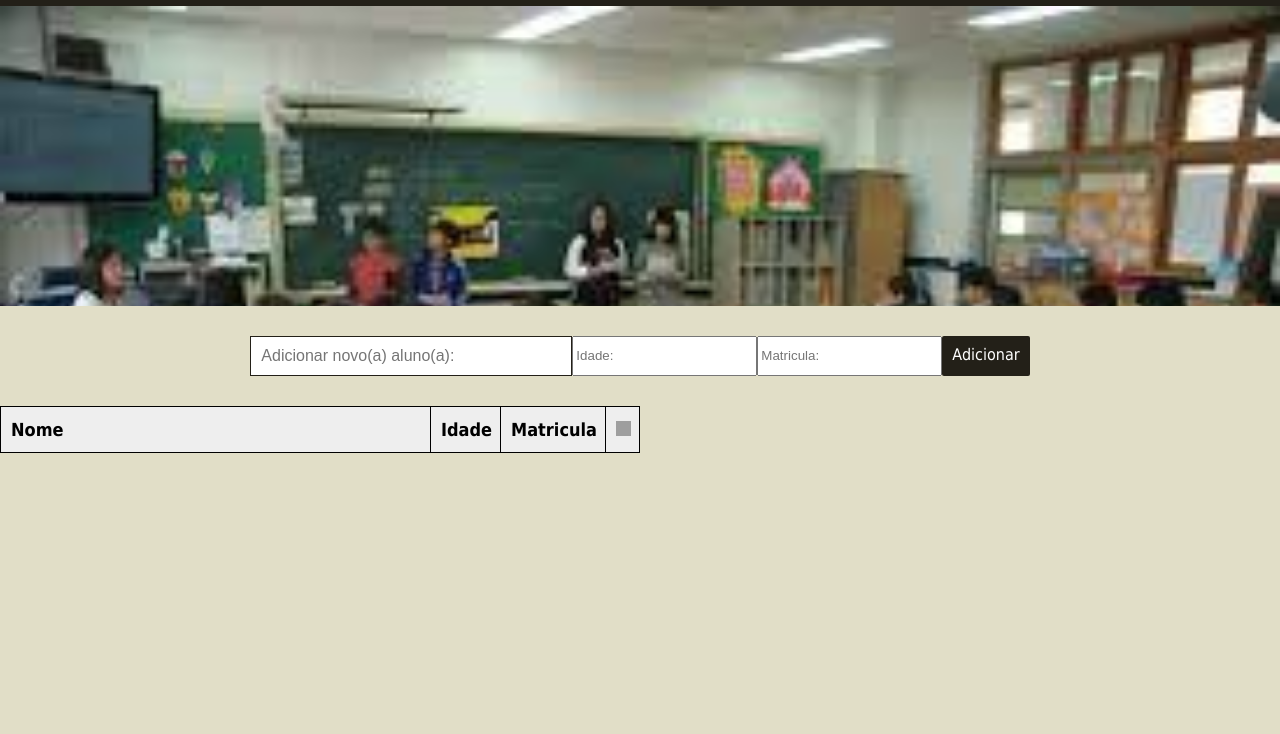
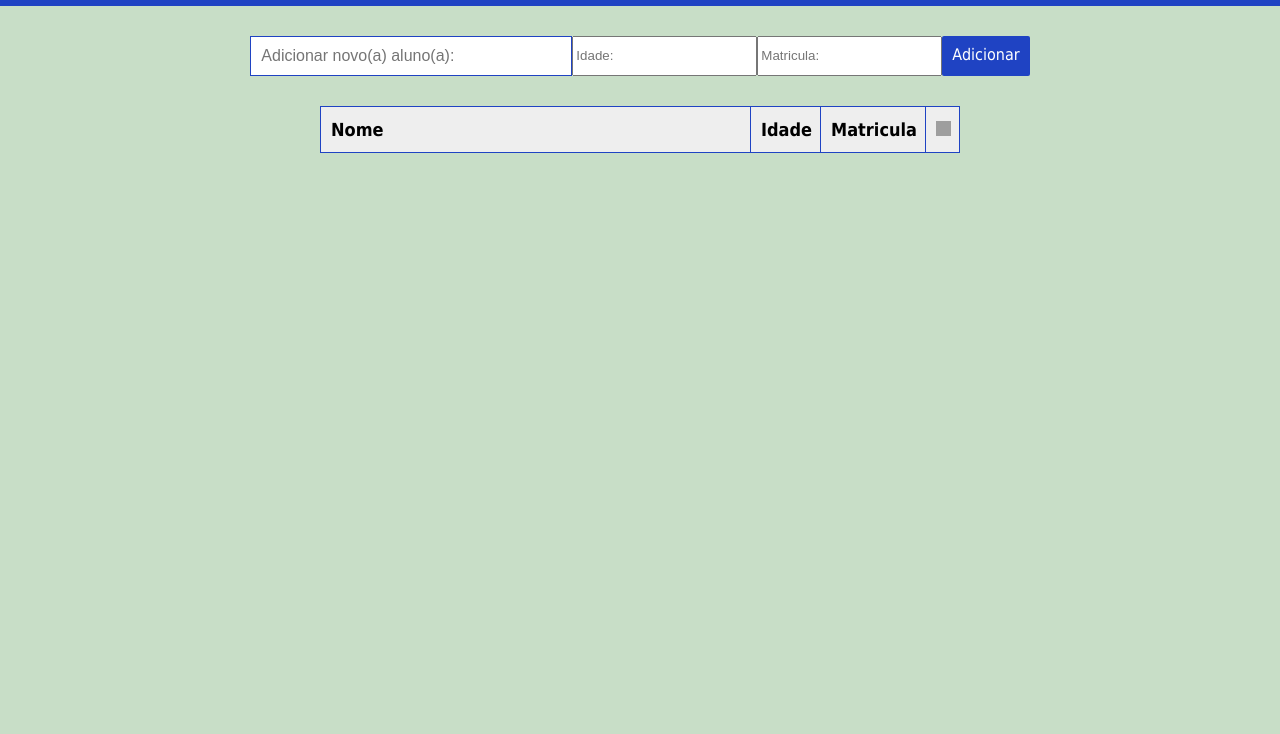
Before and after one commit to luiscarvalhofrade/frontend-MVP-PUC, a plain HTML site: page index.html in a window 1280 px wide. Shown: the part 66-800 px from the top of the page. Drawn offline with Linux system fonts and the light colour scheme; no server answers; grey boxes are pictures that could not be loaded.

Commit message:
colors and image

```diff
--- a/index.html
+++ b/index.html
@@ -16,10 +16,6 @@
         <div class="title">
             <h2>Lista de Alunos(as) da Turma</h2>
         </div>
-        <div class="banner">
-            <img src="/img/Classroom.jpeg"
-                alt="y">
-        </div>
     </header>
 
      <!-- Opções para adicionar um novo item -->
@@ -31,7 +27,7 @@
     </section>
 
     <!-- Tabela com items existentes -->
-    <section class="alunos(a)">
+    <section class="aluno">
         <table id="myTable">
             <tr>
                 <th>Nome</th>
--- a/styles.css
+++ b/styles.css
@@ -5,11 +5,11 @@ li {
     box-sizing: border-box;
     margin: 0;
     padding: 0;
-    background-color: rgb(225, 222, 199);
+    background-color: rgb(200, 222, 199);
 }
 
 header {
-    background-color: rgb(225, 222, 199);
+    background-color: rgb(200, 222, 199);
     text-align: center;
     position: relative;
     width: 100%;
@@ -18,7 +18,7 @@ header {
 .title {
     color: white;
     width: 100%;
-    background-color: rgb(35, 32, 24);
+    background-color: rgb(31, 67, 195);
     display: inline-block;
     padding: 2px 0px;
     position: sticky;
@@ -36,7 +36,7 @@ header {
 }
 
 .newItem {
-    background-color: rgb(225, 222, 199);
+    background-color: rgb(200, 222, 199);
     padding: 30px 40px;
     color: white;
     display: flex;
@@ -51,7 +51,7 @@ header {
 
 #newInput {
     margin: 0;
-    border: 1px solid rgb(35, 32, 24);
+    border: 1px solid rgb(31, 67, 195);
     width: 25%;
     padding: 10px;
     font-size: 16px;
@@ -59,7 +59,7 @@ header {
 
 #newQuantity {
     margin: 0;
-    border: 1px solid rgb(35, 32, 24);
+    border: 1px solid rgb(31, 67, 195);
     width: 8%;
     padding: 10px;
     font-size: 16px;
@@ -67,7 +67,7 @@ header {
 
 #newPrice {
     margin: 0;
-    border: 1px solid rgb(35, 32, 24);
+    border: 1px solid rgb(31, 67, 195);
     width: 5%;
     padding: 10px;
     font-size: 16px;
@@ -76,7 +76,7 @@ header {
 
 .addBtn {
     padding: 9px 10px;
-    background-color: rgb(35, 32, 24);
+    background-color: rgb(31, 67, 195);
     color: white;
     text-align: center;
     font-size: 16px;
@@ -90,7 +90,7 @@ header {
     color: white;
 }
 
-.items {
+.aluno {
     margin: 0;
     padding: 0;
     display: flex;
@@ -105,7 +105,7 @@ header {
 table,
 th,
 td {
-    border: 1px solid black;
+    border: 1px solid rgb(31, 67, 195);
     border-collapse: collapse;
     cursor: pointer;
     position: relative;
```
